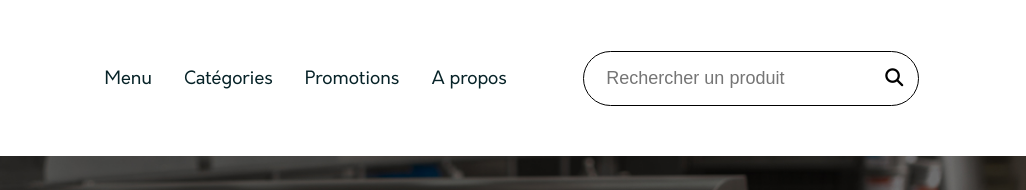
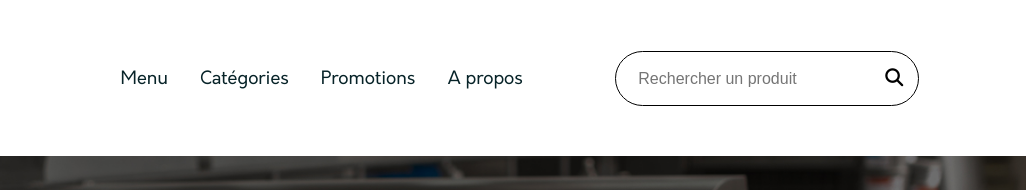
Before and after one commit to wilprom/iorin, a website: page index.html in a window 1280 px wide. Shown: the top 190 px of the page, 254-1280 px from the left. Drawn offline with nearby package versions, Linux system fonts and the light colour scheme.

Commit message:
:adhesive_bandage: Fix view of placeholder of form-search

```diff
--- a/sass/layouts/_forms.scss
+++ b/sass/layouts/_forms.scss
@@ -1,11 +1,12 @@
 .form-search {
   &__input {
-    padding: 1rem 5rem 1rem 1.375rem;
+    padding: 1rem 3rem 1rem 1.375rem;
     margin-right: 1rem;
     border-radius: 1.75rem;
     border: 0.063rem solid #000000;
     &::placeholder {
       font-weight: 500;
+      font-size: calc(map-get($map: $font-size, $key: text) - .125rem);
     }
   }
   &__btn {
@@ -52,7 +53,7 @@
   }
   &__btn {
     margin-left: -8.75rem;
-    margin-top: .610rem;
+    margin-top: 0.61rem;
     height: 3rem;
   }
 }
```
Also changed, not shown: style/style.css, 1 other file.
